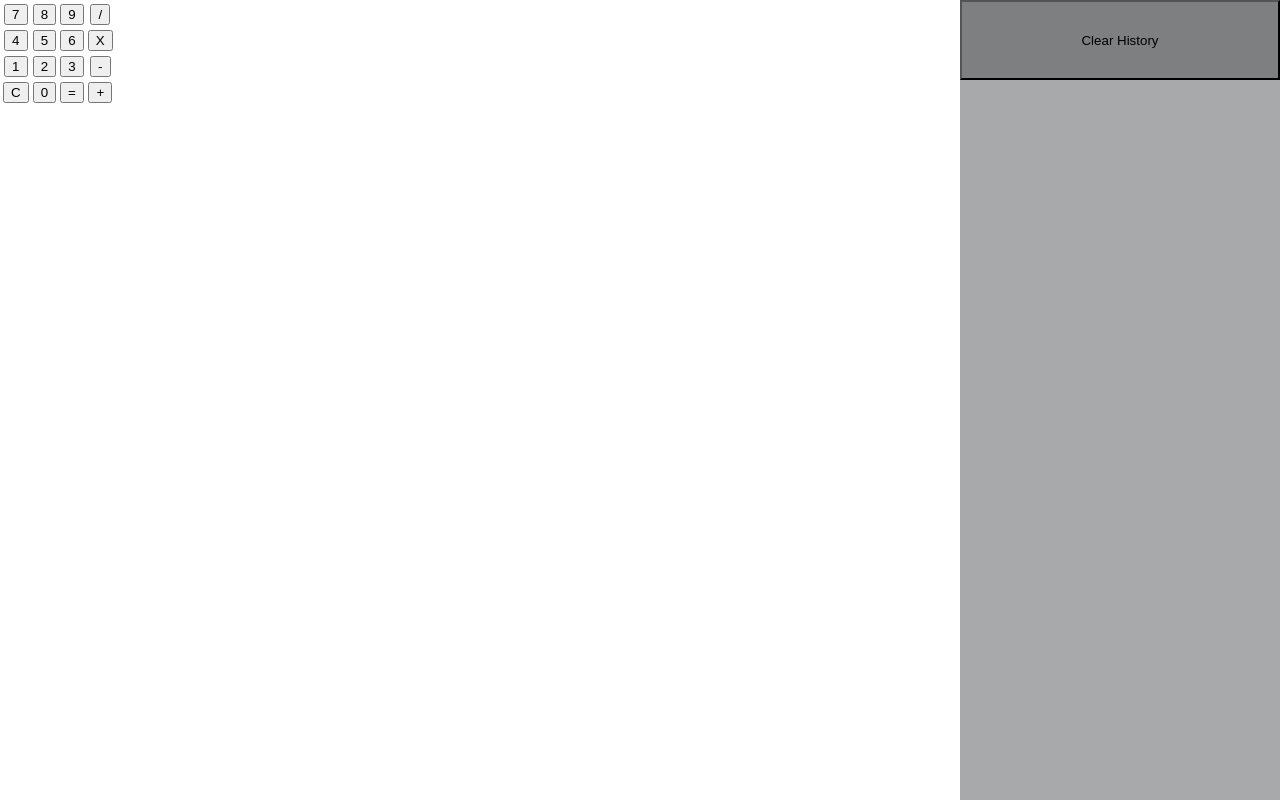
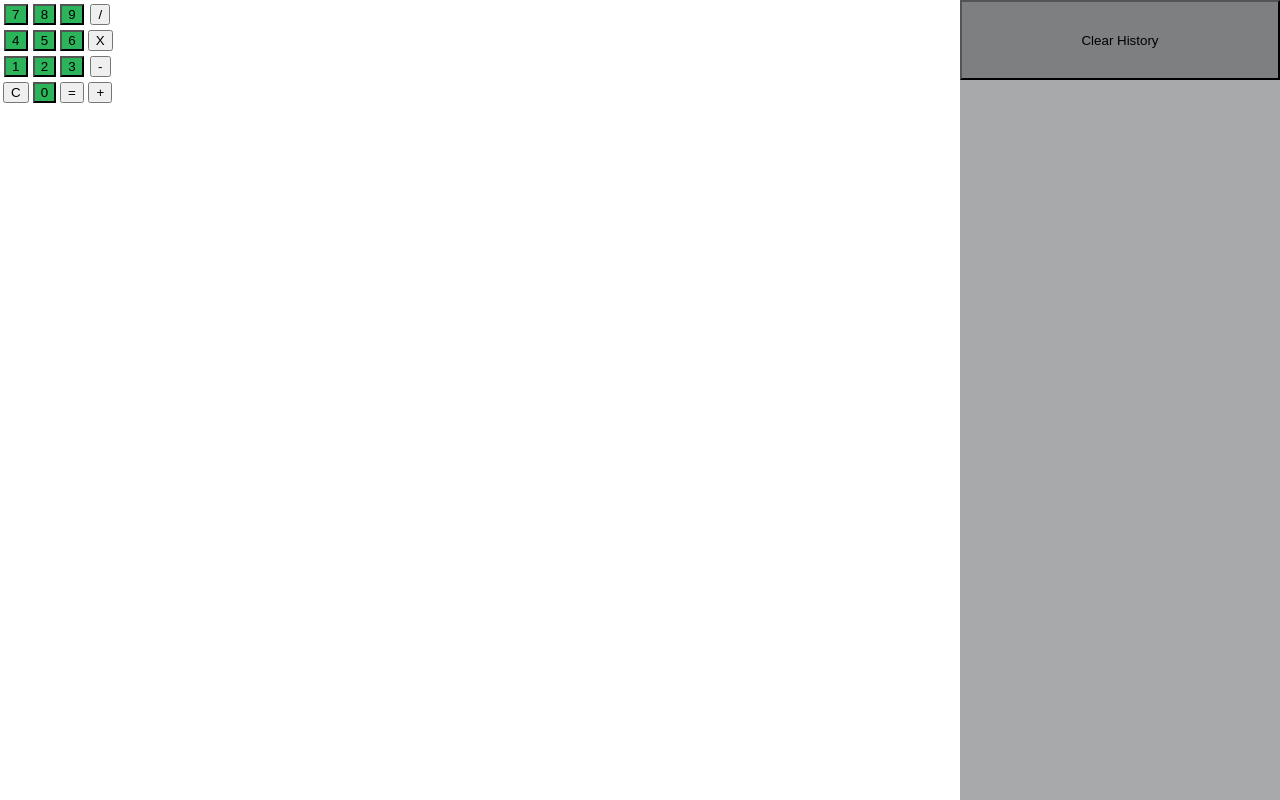
Before and after one commit to JoshuaWatson7024/CalculatorApp, a React (Create React App) app: page / in a window 1280 px wide. Built offline with nearby package versions, Linux system fonts and the light colour scheme.

Commit message:
NumButtons are green

```diff
--- a/src/ButtonTable.tsx
+++ b/src/ButtonTable.tsx
@@ -22,7 +22,7 @@ return (
                 <button className="numBut" onClick={() => change("9")}>9</button>
             </td>
             <td>
-                <button className="numBut" onClick={() => operate("/")}>/</button>
+                <button className="fxnBut" onClick={() => operate("/")}>/</button>
             </td>
         </tr>
         <tr>
@@ -36,7 +36,7 @@ return (
                 <button className="numBut" onClick={() => change("6")}>6</button>
             </td>
             <td>
-                <button className="numBut" onClick={() => operate("X")}>X</button>
+                <button className="fxnBut" onClick={() => operate("X")}>X</button>
             </td>
         </tr>
         <tr>
--- a/src/index.css
+++ b/src/index.css
@@ -12,6 +12,10 @@ code {
     monospace;
 }
 
+.numBut{
+  background: rgb(43, 180, 89)
+}
+
 .sidebar{
   background: rgb(167, 169, 170);
   position: fixed;
@@ -19,6 +23,7 @@ code {
   left: 75%;
   width: 25%;
   height: 100%;
+  padding-top: 5%;
   transition: all 0.5s ease;
   z-index: -1;
 }
```
